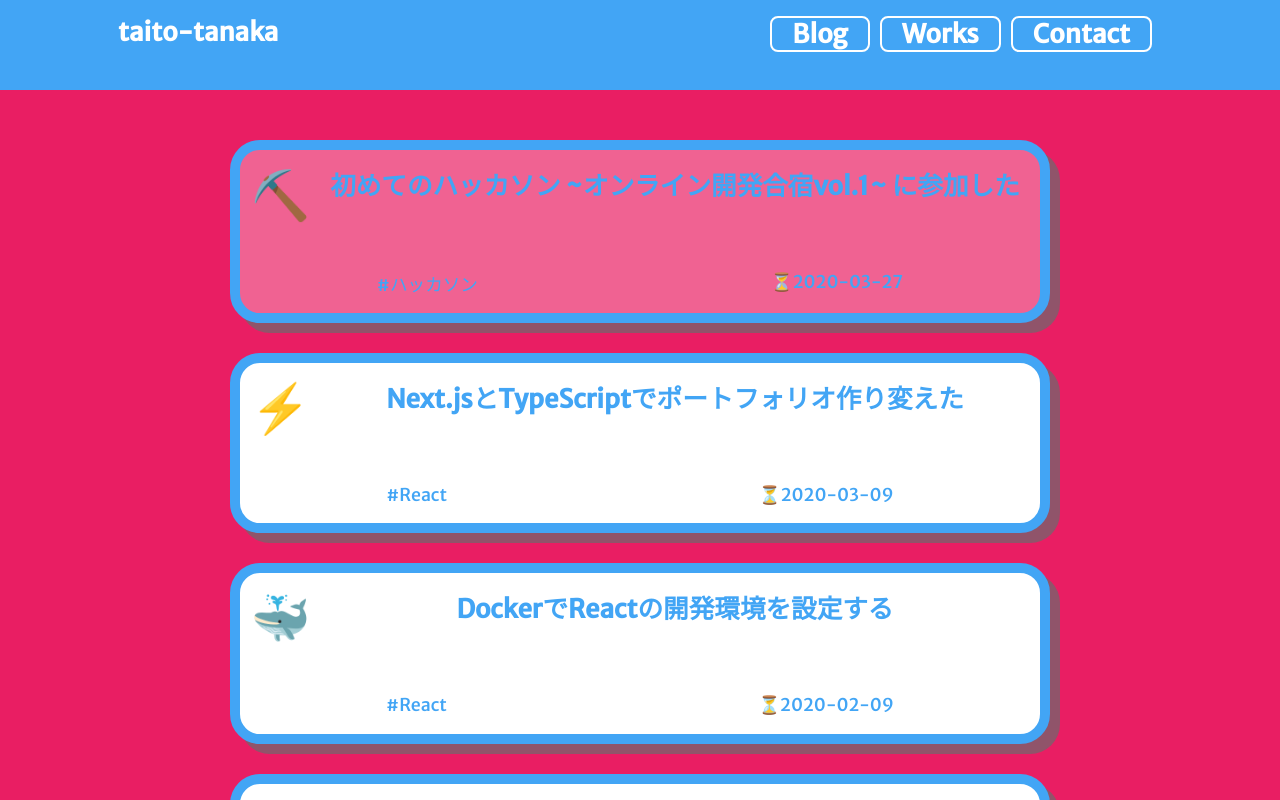
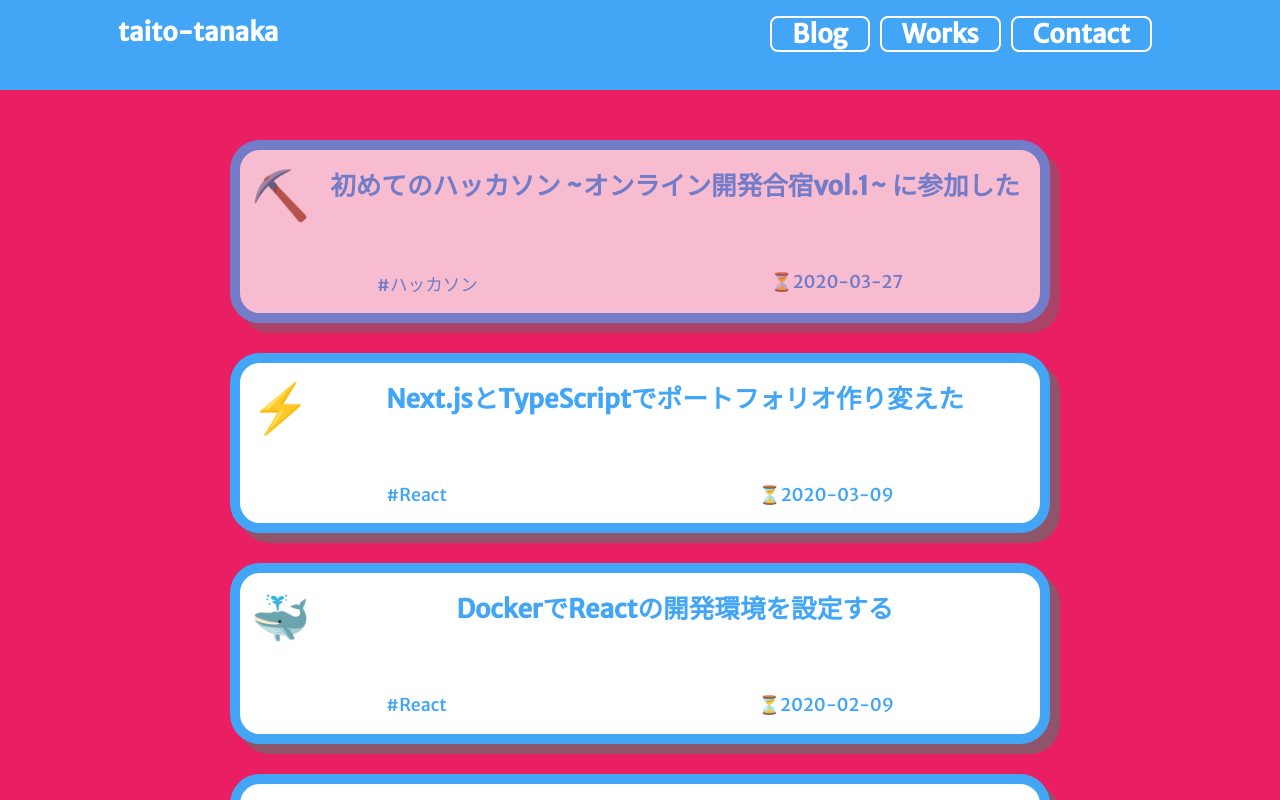
Before and after one commit to taitotnk/taito-t, a Next.js app: page /blog in a window 1280 px wide. In both pictures the pointer is over the element 640 px from the left and 231 px from the top of the page. Shown: the top 800 px of the page. Built offline with nearby package versions, Linux system fonts and the light colour scheme.

Commit message:
blogのhoverをopacityに変更

```diff
--- a/src/styles/WideWhiteCard.module.scss
+++ b/src/styles/WideWhiteCard.module.scss
@@ -8,7 +8,7 @@
     margin: 30px 18%;
     box-shadow: 10px 10px rgba(107, 107, 110, 0.7);
     &:hover{
-        background-color: $sub-color;
+        opacity: 0.7;
     }
 }
 
```
